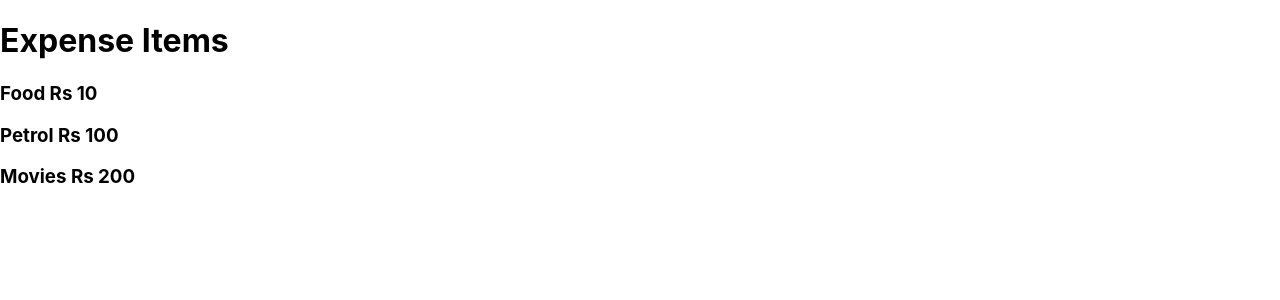
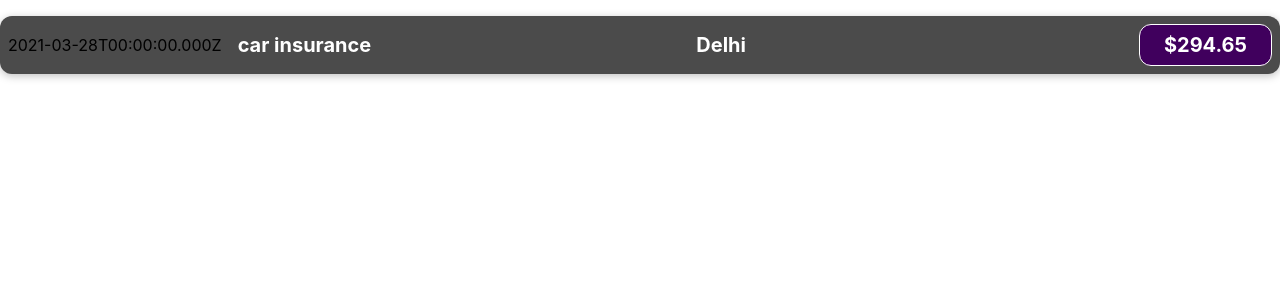
Before and after one commit to paragjain1994/React-course, a React (Create React App) app: page / in a window 1280 px wide. Shown: the top 300 px of the page. Built offline with nearby package versions, Linux system fonts and the light colour scheme.

Commit message:
expense description added

```diff
--- a/src/App.css
+++ /dev/null
@@ -1,38 +0,0 @@
-.App {
-  text-align: center;
-}
-
-.App-logo {
-  height: 40vmin;
-  pointer-events: none;
-}
-
-@media (prefers-reduced-motion: no-preference) {
-  .App-logo {
-    animation: App-logo-spin infinite 20s linear;
-  }
-}
-
-.App-header {
-  background-color: #282c34;
-  min-height: 100vh;
-  display: flex;
-  flex-direction: column;
-  align-items: center;
-  justify-content: center;
-  font-size: calc(10px + 2vmin);
-  color: white;
-}
-
-.App-link {
-  color: #61dafb;
-}
-
-@keyframes App-logo-spin {
-  from {
-    transform: rotate(0deg);
-  }
-  to {
-    transform: rotate(360deg);
-  }
-}
--- a/src/App.js
+++ b/src/App.js
@@ -1,5 +1,4 @@
-import logo from './logo.svg';
-import './App.css';
+
 import ExpenseItem1 from './components/ExpenseItem1';
 
 function App() {
--- /dev/null
+++ b/src/components/ExpenseItem.css
@@ -0,0 +1,56 @@
+.expense-item {
+    display: flex;
+    justify-content: space-between;
+    align-items: center;
+    box-shadow: 0 2px 8px rgba(0, 0, 0, 0.25);
+    padding: 0.5rem;
+    margin: 1rem 0;
+    border-radius: 12px;
+    background-color: #4b4b4b;
+  }
+
+  .expense-item__description {
+    display: flex;
+    flex-direction: column;
+    gap: 1rem;
+    align-items: flex-end;
+    flex-flow: column-reverse;
+    justify-content: flex-start;
+    flex: 1;
+  }
+
+  .expense-item h2 {
+    color: #3a3a3a;
+    font-size: 1rem;
+    flex: 1;
+    margin: 0 1rem;
+    color: white;
+  }
+
+  .expense-item__price {
+    font-size: 1rem;
+    font-weight: bold;
+    color: white;
+    background-color: #40005d;
+    border: 1px solid white;
+    padding: 0.5rem;
+    border-radius: 12px;
+  }
+
+  @media (min-width: 580px) {
+    .expense-item__description {
+      flex-direction: row;
+      align-items: center;
+      justify-content: flex-start;
+      flex: 1;
+    }
+
+    .expense-item__description h2 {
+      font-size: 1.25rem;
+    }
+
+    .expense-item__price {
+      font-size: 1.25rem;
+      padding: 0.5rem 1.5rem;
+    }
+  }
--- a/src/components/ExpenseItem1.js
+++ b/src/components/ExpenseItem1.js
@@ -1,22 +1,20 @@
+import './ExpenseItem.css';
 function ExpenseItem1(){
 
 
-
+    const expenseDate = new Date(2021,2,28);
+    const expenseTitle = 'car insurance';
+    const expenseAmount = 294.65;
+    const expenseLocation = 'Delhi';
     return (
-        <div>
-          <h1>Expense Items</h1>
-
-  <h3>Food Rs 10</h3>
-
- <h3>Petrol Rs 100 </h3>
-
-  <h3>Movies Rs 200 </h3>
-
-
-
-
-        </div>
+        <div className= 'expense-item'>
+            <div>{expenseDate.toISOString()}</div>
+            <div className='expense-item__description'>
+                 <h2>{expenseTitle}</h2>
+                 <h2>{expenseLocation}</h2>
+                 <div className='expense-item__price'>${expenseAmount}</div>
+            </div>
+           </div>
     )
 }
-
-export default ExpenseItem1
+export default ExpenseItem1;
```
